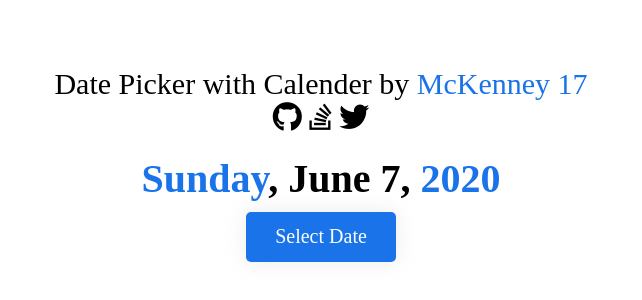
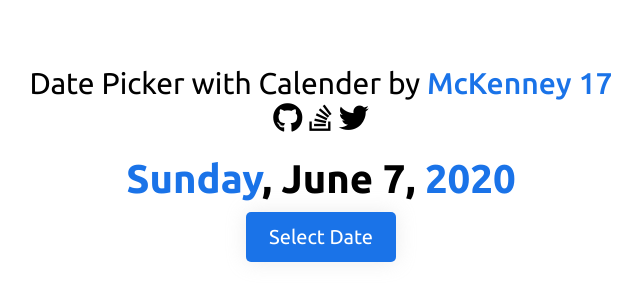
Before and after one commit to the-real-i9/Calendar-with-Date-Picker-App-full-JavaScript, a plain HTML site: page index.html in a window 1280 px wide. Shown: the part 236-536 px from the top of the page, without its empty margins (319-961 px from the left). Drawn offline with Linux system fonts and the light colour scheme.

Commit message:
ubutu font link added

```diff
--- a/index.html
+++ b/index.html
@@ -5,6 +5,7 @@
     <meta name="viewport" content="width=device-width, initial-scale=1.0">
     <title>Calender with Date Picker</title>
     <link rel="stylesheet" href="https://cdnjs.cloudflare.com/ajax/libs/font-awesome/5.12.0-2/css/all.min.css">
+    <link href="https://fonts.googleapis.com/css2?family=Ubuntu:wght@300;400;500;700&display=swap" rel="stylesheet">
     <link rel="stylesheet" href="./css/style.css">
 </head>
 <body>
--- a/scss/style.scss
+++ b/scss/style.scss
@@ -48,7 +48,7 @@ $cal-width-sm: 355px;
     margin: 0;
     padding: 0;
     box-sizing: border-box;
-    font-family: 'Ubuntu';
+    font-family: 'Ubuntu', sans-serif;
 }
 
 html, body {
```
